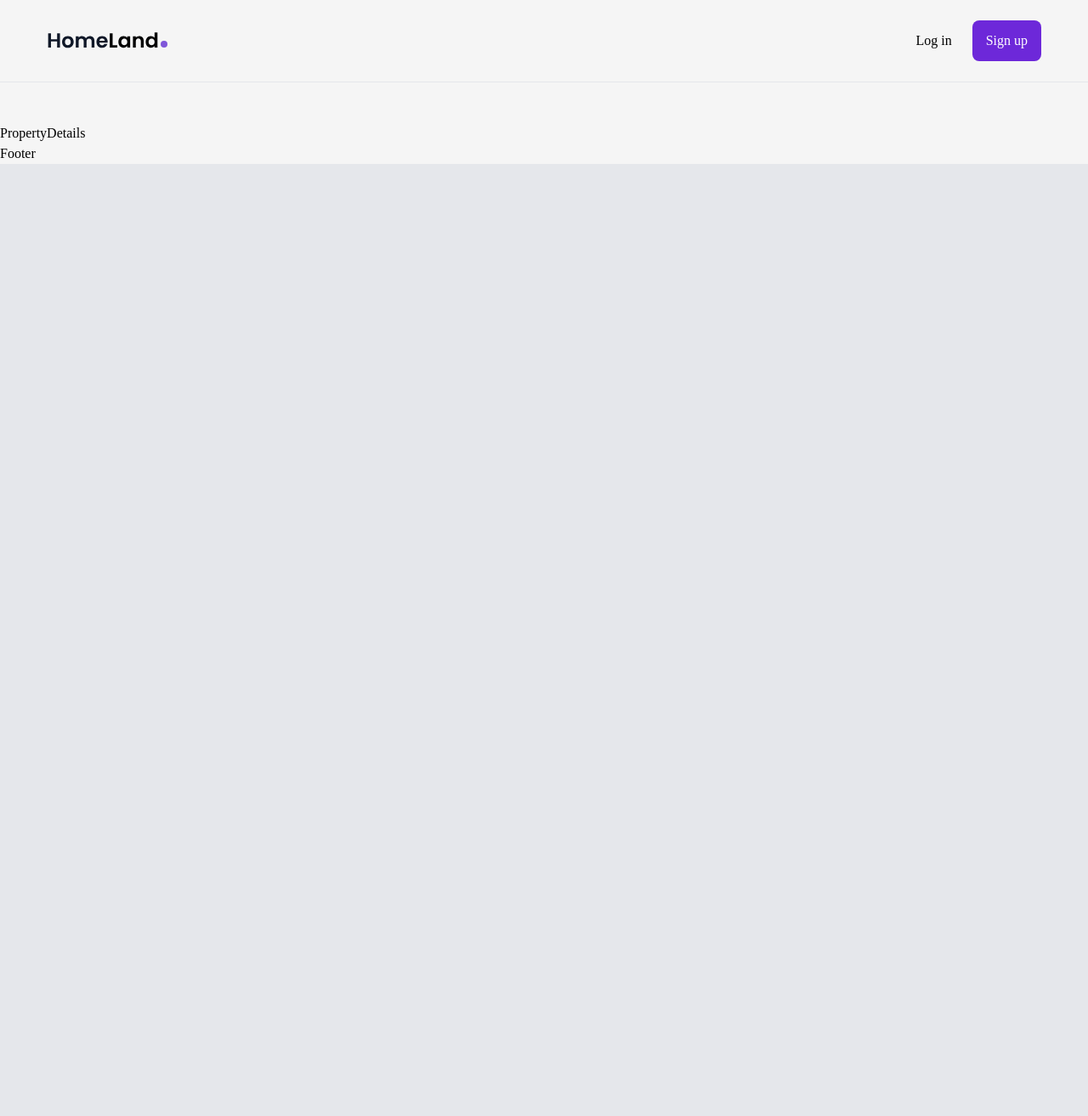
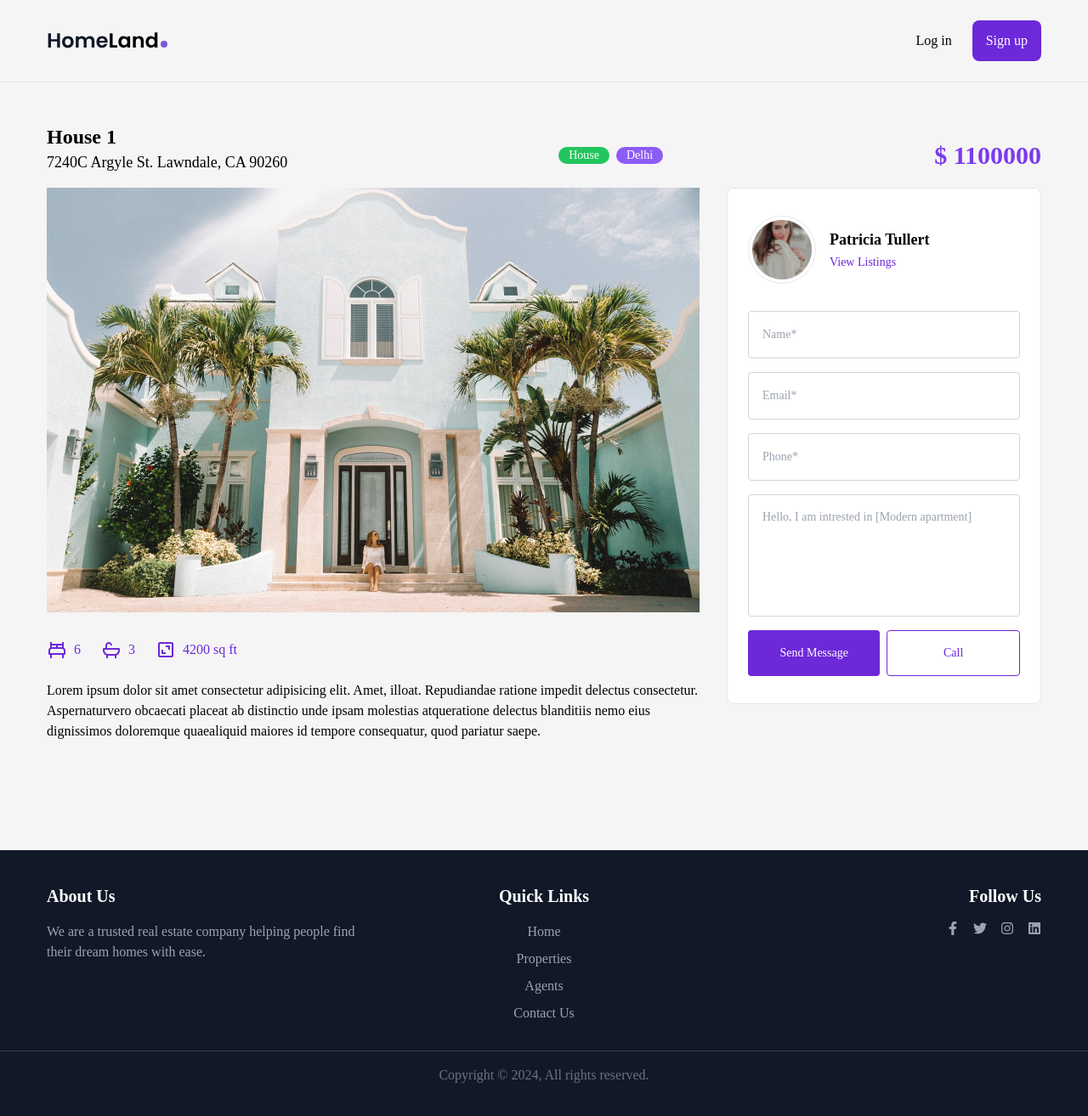
Before and after one commit to Afzalsd/findyourflat, a React (Create React App) app: page /property/1 in a window 1280 px wide. Shown: the top 1314 px of the page at 85% size. Before the commit the page ends 800 px from the top, so only its background shows below. Built offline with nearby package versions, Linux system fonts and the light colour scheme.

Commit message:
only login and sign up is balence

```diff
--- a/src/components/Footer.js
+++ b/src/components/Footer.js
@@ -1,7 +1,47 @@
 import React from 'react';
+import { FaFacebookF, FaTwitter, FaInstagram, FaLinkedin } from 'react-icons/fa';
 
 const Footer = () => {
-  return <div>Footer</div>;
+  return (
+    <footer className='bg-gray-900 py-10 text-white'>
+      <div className='container mx-auto grid grid-cols-1 md:grid-cols-3 gap-8'>
+        {/* Company Info */}
+        <div className='text-center md:text-left'>
+          <h3 className='text-xl font-semibold mb-4'>About Us</h3>
+          <p className='text-gray-400'>
+            We are a trusted real estate company helping people find their dream homes with ease.
+          </p>
+        </div>
+
+        {/* Quick Links */}
+        <div className='text-center'>
+          <h3 className='text-xl font-semibold mb-4'>Quick Links</h3>
+          <ul className='space-y-2'>
+            <li><a href='#' className='text-gray-400 hover:text-white transition'>Home</a></li>
+            <li><a href='#' className='text-gray-400 hover:text-white transition'>Properties</a></li>
+            <li><a href='#' className='text-gray-400 hover:text-white transition'>Agents</a></li>
+            <li><a href='#' className='text-gray-400 hover:text-white transition'>Contact Us</a></li>
+          </ul>
+        </div>
+
+        {/* Social Media */}
+        <div className='text-center md:text-right'>
+          <h3 className='text-xl font-semibold mb-4'>Follow Us</h3>
+          <div className='flex justify-center md:justify-end space-x-4'>
+            <a href='#' className='text-gray-400 hover:text-white transition'><FaFacebookF /></a>
+            <a href='#' className='text-gray-400 hover:text-white transition'><FaTwitter /></a>
+            <a href='#' className='text-gray-400 hover:text-white transition'><FaInstagram /></a>
+            <a href='#' className='text-gray-400 hover:text-white transition'><FaLinkedin /></a>
+          </div>
+        </div>
+      </div>
+
+      {/* Copyright */}
+      <div className='mt-8 border-t border-gray-700 pt-4 text-center text-gray-500'>
+        Copyright &copy; 2024, All rights reserved.
+      </div>
+    </footer>
+  );
 };
 
 export default Footer;
--- a/src/pages/PropertyDetails.js
+++ b/src/pages/PropertyDetails.js
@@ -1,7 +1,107 @@
 import React from 'react';
 
+import { housesData} from '../data';
+import { useParams } from 'react-router-dom';
+import { BiBed, BiBath, BiArea} from 'react-icons/bi';
+import { Link } from 'react-router-dom';
+
+
+
+
+
+
+
+
+
+
 const PropertyDetails = () => {
-  return <div>PropertyDetails</div>;
+  //get the house id
+  const { id } = useParams();
+
+  // get the house based on id
+  const house = housesData.find(house => {
+    return house.id === parseInt(id);
+
+  });
+  console.log(house);
+
+  return ( <section>
+    <div className='container mx-auto min-h-[800px] mb-14'>
+      <div className='flex flex-col lg:flex-row lg:items-center lg:justify-between'>
+        <div>
+          <h2 className='text-2xl font-semibold'>{house.name}</h2>
+          <h3 className='text-lg mb-4'>{house.address}</h3>
+        </div>
+        <div className='mb-4 lg:mb-0 flex gap-x-2 text-sm'>
+          <div className='bg-green-500 text-white px-3 rounded-full'>{house.type}</div>
+          <div className='bg-violet-500 text-white px-3 rounded-full'>{house.city}</div>
+        </div>
+        <div className='text-3xl font-semibold text-violet-600'>$ {house.price}</div>
+      </div>
+      <div className='flex flex-col items-start gap-8 lg:flex-row'>
+        <div className='max-w-[768px]'>
+          <div className='mb-8'>
+            <img src={house.imageLg} alt="" />
+          </div>
+          <div className='flex gap-x-6 text-violet-700 mb-6'>
+            <div className='flex gap-x-2 items-center'>
+              <BiBed className='text-2xl' />
+              <div>{house.bedrooms}</div>
+            </div>
+            <div className='flex gap-x-2 items-center'>
+              <BiBath className='text-2xl' />
+              <div>{house.bathrooms}</div>
+            </div>
+            <div className='flex gap-x-2 items-center'>
+              <BiArea className='text-2xl' />
+              <div>{house.surface}</div>
+            </div>
+          </div>
+          <div>{house.description}</div>
+        </div>
+        <div className='flex-1 bg-white w-full mb-8 border border-grey-300 rounded-lg px-6 py-8'>
+          <div className='flex items-center gap-x-4 mb-8'>
+            <div className='w-20 h-20 p-1 border border-grey-300 rounded-full'>
+              <img src={house.agent.image} alt="" />
+            </div>
+            <div>
+              <div className='font-bold text-lg'>{house.agent.name}</div>
+              <Link to='' className='text-violet-700 text-sm'>View Listings</Link>
+            </div>
+          </div>
+          {/* form */}
+          <form className='flex flex-col gap-y-4'>
+            <input className='border border-gray-300 focus:border-violet-700 outline-none rounded w-full px-4 h-14 text-sm' type='text' placeholder='Name*' ></input>
+            <input className='border border-gray-300 focus:border-violet-700 outline-none rounded w-full px-4 h-14 text-sm' type='text' placeholder='Email*'></input>
+            <input className='border border-gray-300 focus:border-violet-700 outline-none rounded w-full px-4 h-14 text-sm' type='text' placeholder='Phone*'></input>
+            <textarea className='border border-gray-300 focus:border-violet-700 outline-none resize-none rounded w-full p-4 h-36 text-sm text-gray-400' placeholder='Message*' defaultValue='Hello, I am intrested in [Modern apartment]'></textarea>
+            <div className='flex gap-x-2'>
+              <button className='bg-violet-700 hover:bg-violet-800 text-white rounded p-4 text-sm w-full transition'>Send Message</button>
+              <button className='border border-violet-700 text-violet-700 hover:border-violet-500 hover:text-violet-500 rounded p-4 text-sm w-full transition'>Call</button>
+            </div>
+          </form>
+        </div>
+      </div>
+    </div>
+  </section>
+  );
 };
 
 export default PropertyDetails;
+
+// return ( <section>
+  //   <div className='container mx-auto min-h-[800px] mb-8'>
+  //     <div className='flex flex-col lg:flex-row lg:item-center lg:justify-between'>
+  //       <div>
+  //         <h2 className='text-2xl font-semibold'> {house.name} </h2>
+  //         <h3 className='text-lg mb-4'> {house.address} </h3>
+  //       </div>
+  //       <div className='mb-4 lg:mb-0 flex gap-x-2 text-sm'>
+  //         <div className='bg-green-500 text-white px-2 py-1 inline-block'>{house.type}</div>
+  //         <div>{house.city}</div>
+  //       </div>
+  //       <div>$ {house.price}</div>
+  //     </div>
+  //   </div>
+  // </section>
+  // );
```
